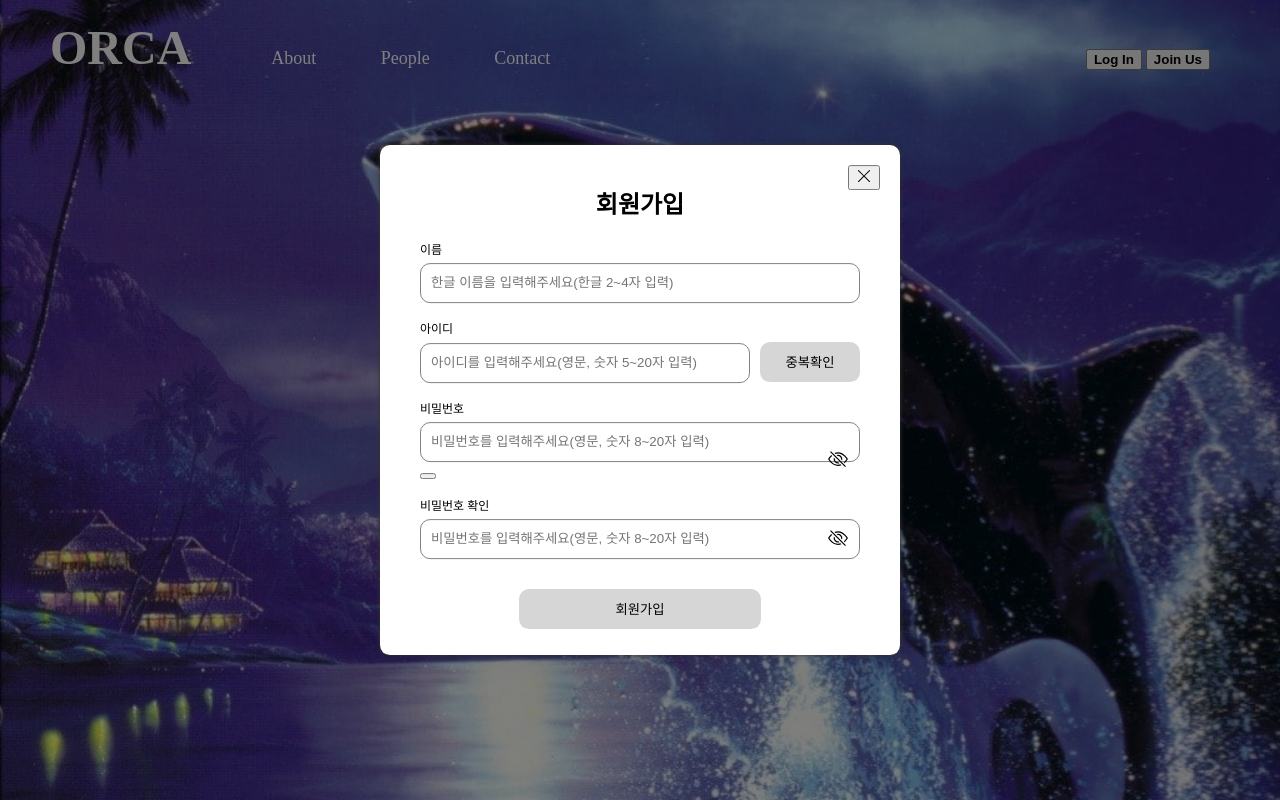
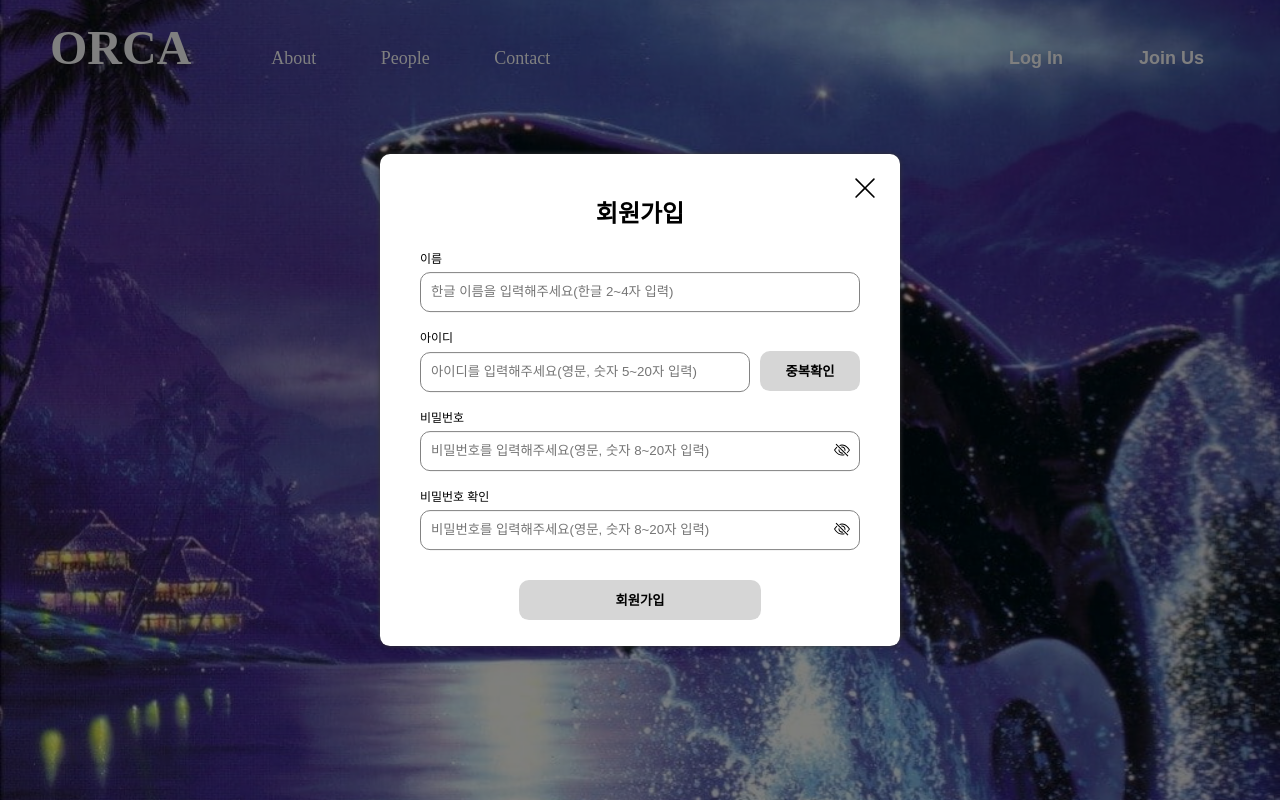
Before and after one commit to jonghoko1/BitData, a plain HTML site: page index.html in a window 1280 px wide. Both pictures are taken after a click on the button "Join Us". Drawn offline with Linux system fonts and the light colour scheme.

Commit message:
태그 a>button 변경 후 디자인 수정

```diff
--- a/css/style.css
+++ b/css/style.css
@@ -53,9 +53,13 @@ header .logo {
     margin-right: 20px;
 }
 
-.wrapper header .auth a {
+.wrapper header .auth > button {
     margin: 0 0 0 60px;
     font-size: 18px;
+    background-color: transparent;
+    border: none;
+    color: white;
+    cursor: pointer;
 }
 
 body .wrapper main p {
@@ -70,7 +74,6 @@ body .wrapper main p {
 /* 회원가입 모달 노출 여부(JS) */
 .hidden{
     display: none;
-    opacity: 0;
 }
 /* 회원가입 모달 */
 .modal {
@@ -138,23 +141,40 @@ body .wrapper main p {
 .modal_content > form > .user_pw,.user_pw_check {
     position: relative;
 }
-.modal_content > form svg {
+.modal_content > form > .user_pw > button {
     width: 20px;
     height: 20px;
     cursor: pointer;
     position: absolute;
     right: 12px;
-    bottom: 11px;
+    bottom: 10px;
+    border: none;
+    background-color: transparent;
+}
+.modal_content > form > .user_pw_check > button {
+    width: 20px;
+    height: 20px;
+    cursor: pointer;
+    position: absolute;
+    right: 12px;
+    bottom: 10px;
+    border: none;
+    background-color: transparent;
 }
 .modal_content > .close_btn {
     position: absolute;
-    top: 20px;
-    right: 20px;
+    top: 16px;
+    right: 16px;
     cursor: pointer;
 }
-.modal_content > .close_btn > svg {
-    width: 35px;
-    height: 35px;
+.modal_content > .close_btn > button {
+    width: 38px;
+    height: 38px;
+    background-color: transparent;
+    border: none;
+}
+.modal_content > .close_btn > button > img {
+    width: 100%;
 }
 .modal_content .register_btn {
     margin-top: 30px;
--- a/index.html
+++ b/index.html
@@ -6,8 +6,9 @@
     <meta name="viewport" content="width=device-width, initial-scale=1.0">
     <title>ORCA</title>
     <link rel="stylesheet" href="./css/style.css">
-    <script defer src="./main.js"></script>
+    <script defer src="./js/main.js"></script>
 </head>
+
 <body>
     <div class="wrapper">
 
@@ -37,9 +38,7 @@
             <div class="modal_content">
                 <div class="close_btn">
                     <button class="close-modal">
-                        <svg xmlns="http://www.w3.org/2000/svg" width="16" height="16" fill="currentColor" class="bi bi-x-lg" viewBox="0 0 16 16">
-                        <path d="M2.146 2.854a.5.5 0 1 1 .708-.708L8 7.293l5.146-5.147a.5.5 0 0 1 .708.708L8.707 8l5.147 5.146a.5.5 0 0 1-.708.708L8 8.707l-5.146 5.147a.5.5 0 0 1-.708-.708L7.293 8z"/>
-                    </svg>
+                        <img src="./img/x-lg.svg" alt="닫기 버튼">
                     </button>
                 </div>
                 <h2>회원가입</h2>
@@ -51,30 +50,24 @@
                     <div class="user_id">
                         <label for="user_id">아이디</label>
                         <input type="text" name="" id="user_id" placeholder="아이디를 입력해주세요(영문, 숫자 5~20자 입력)" maxlength="16">
-                        <button>중복확인</button>
+                        <button><b>중복확인</b></button>
                     </div>
                     <div class="user_pw">
                         <label for="user_pw">비밀번호</label>
                         <input type="password" name="" id="user_pw" placeholder="비밀번호를 입력해주세요(영문, 숫자 8~20자 입력)" maxlength="20">
                         <button type ="button" class="eye">
-                            <svg xmlns="http://www.w3.org/2000/svg" width="16" height="16" fill="currentColor" class="bi bi-eye-slash" viewBox="0 0 16 16">
-                                <path d="M13.359 11.238C15.06 9.72 16 8 16 8s-3-5.5-8-5.5a7.028 7.028 0 0 0-2.79.588l.77.771A5.944 5.944 0 0 1 8 3.5c2.12 0 3.879 1.168 5.168 2.457A13.134 13.134 0 0 1 14.828 8c-.058.087-.122.183-.195.288-.335.48-.83 1.12-1.465 1.755-.165.165-.337.328-.517.486l.708.709z"/>
-                                <path d="M11.297 9.176a3.5 3.5 0 0 0-4.474-4.474l.823.823a2.5 2.5 0 0 1 2.829 2.829l.822.822zm-2.943 1.299.822.822a3.5 3.5 0 0 1-4.474-4.474l.823.823a2.5 2.5 0 0 0 2.829 2.829z"/>
-                                <path d="M3.35 5.47c-.18.16-.353.322-.518.487A13.134 13.134 0 0 0 1.172 8l.195.288c.335.48.83 1.12 1.465 1.755C4.121 11.332 5.881 12.5 8 12.5c.716 0 1.39-.133 2.02-.36l.77.772A7.029 7.029 0 0 1 8 13.5C3 13.5 0 8 0 8s.939-1.721 2.641-3.238l.708.709zm10.296 8.884-12-12 .708-.708 12 12-.708.708z"/>
-                            </svg>
+                            <img src="./img/eye-slash.svg" alt="비밀번호 보기 버튼">
                         </button>
                     </div>
                     <div class="user_pw_check">
                         <label for="user_pw_check">비밀번호 확인</label>
                         <input type="password" name="" id="user_pw_check" placeholder="비밀번호를 입력해주세요(영문, 숫자 8~20자 입력)" maxlength="20">
-                        <svg xmlns="http://www.w3.org/2000/svg" width="16" height="16" fill="currentColor" class="bi bi-eye-slash" viewBox="0 0 16 16">
-                            <path d="M13.359 11.238C15.06 9.72 16 8 16 8s-3-5.5-8-5.5a7.028 7.028 0 0 0-2.79.588l.77.771A5.944 5.944 0 0 1 8 3.5c2.12 0 3.879 1.168 5.168 2.457A13.134 13.134 0 0 1 14.828 8c-.058.087-.122.183-.195.288-.335.48-.83 1.12-1.465 1.755-.165.165-.337.328-.517.486l.708.709z"/>
-                            <path d="M11.297 9.176a3.5 3.5 0 0 0-4.474-4.474l.823.823a2.5 2.5 0 0 1 2.829 2.829l.822.822zm-2.943 1.299.822.822a3.5 3.5 0 0 1-4.474-4.474l.823.823a2.5 2.5 0 0 0 2.829 2.829z"/>
-                            <path d="M3.35 5.47c-.18.16-.353.322-.518.487A13.134 13.134 0 0 0 1.172 8l.195.288c.335.48.83 1.12 1.465 1.755C4.121 11.332 5.881 12.5 8 12.5c.716 0 1.39-.133 2.02-.36l.77.772A7.029 7.029 0 0 1 8 13.5C3 13.5 0 8 0 8s.939-1.721 2.641-3.238l.708.709zm10.296 8.884-12-12 .708-.708 12 12-.708.708z"/>
-                        </svg>
+                        <button type ="button" class="eye">
+                            <img src="./img/eye-slash.svg" alt="비밀번호 보기 버튼">
+                        </button>
                     </div>
                     <div class="register_btn">
-                        <button>회원가입</button>
+                        <button><b>회원가입</b></button>
                     </div>
                 </form>
             </div>
```
Also changed, not shown: img/eye-slash.svg (added), img/eye.svg (added), img/x-lg.svg (added), js/main.js (line endings or trailing spaces).
